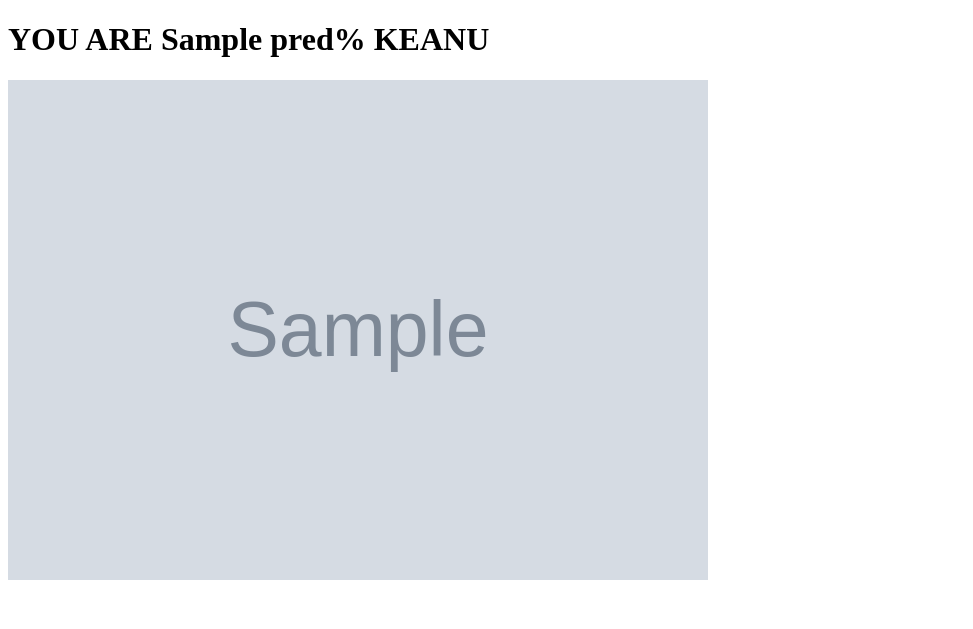
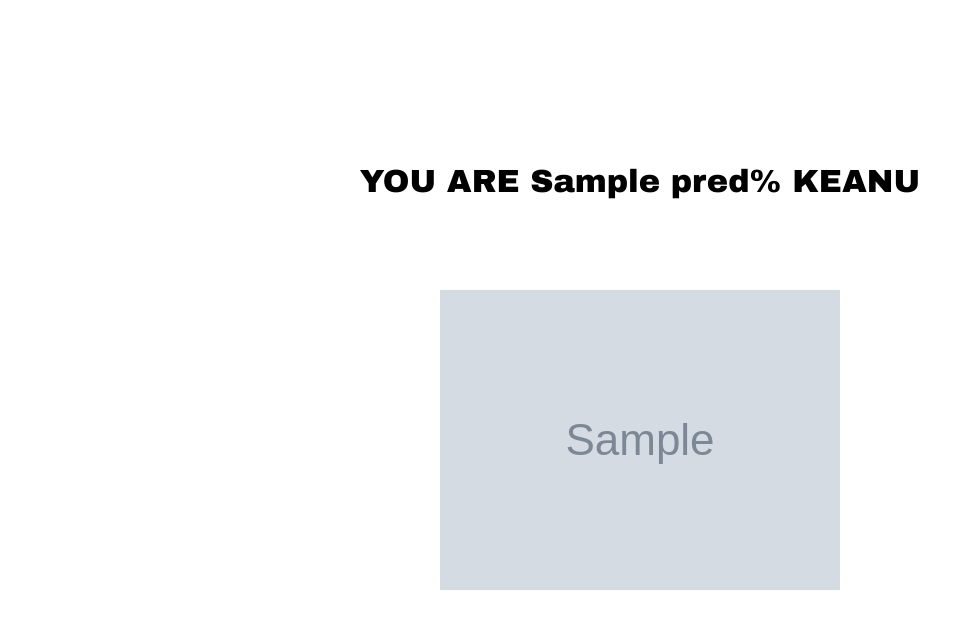
Before and after one commit to NolanGC/amikeanu, a Flask app: template templates/result.html in a window 1280 px wide. Shown: the top 629 px of the page, without its empty margins (0-973 px from the left). Run offline with Flask 2, Linux system fonts and the light colour scheme; the template is opened without the code that fills it: most values are stand-ins (such as "Sample title", 1, 10 or a date in 2020); grey boxes marked "Sample" are stand-in pictures.

Commit message:
ITS DONE AHHAHAHHAHA HOLY SHIT:

```diff
--- a/app.py
+++ b/app.py
@@ -35,7 +35,7 @@
         file = request.files["file"]
         image = file.read()
         pred = get_pred(image, model)
-        filename = "keanupoint.jpg"
+        filename = "keanu.gif"
         return render_template(
             "result.html",
             pred=str(round(pred * 100, 2)),
--- a/templates/result.html
+++ b/templates/result.html
@@ -6,8 +6,38 @@
 </head>
 
 <body>
-    <h1>YOU ARE {{pred}}% KEANU</h1>
-    <img src="{{image}}" width="700" height="500">
+    <meta name="viewport" content="width=device-width, initial-scale=1" />
+    <h1 class="pred">YOU ARE {{pred}}% KEANU</h1>
+    <img src="{{image}}" class="img">
 </body>
 
 </html>
+
+
+<style>
+    .title {
+        position: absolute;
+        top: 5%;
+        left: 50%;
+        transform: translate(-50%, -50%);
+    }
+
+    h1 {
+        font-family: "Arial Black", Gadget, sans-serif;
+    }
+
+    .pred {
+        position: absolute;
+        top: 20%;
+        left: 50%;
+        transform: translate(-50%, -50%);
+    }
+
+    .img {
+
+        position: absolute;
+        top: 55%;
+        left: 50%;
+        transform: translate(-50%, -50%);
+    }
+</style>
```
Also changed, not shown: templates/index.html (+52 -3 lines), static/images/keanu.gif (added).
